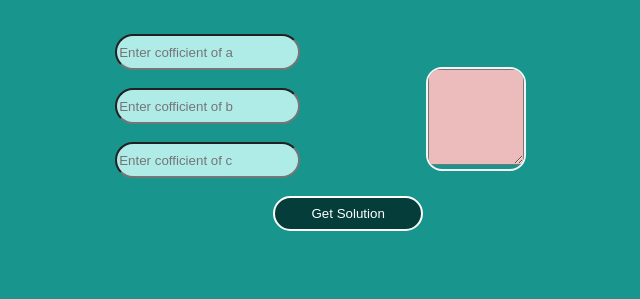
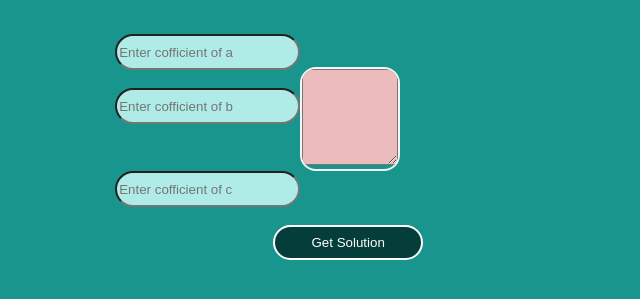
Before and after one commit to Mathurshab2210/Quadratic_root, a plain HTML site: page index.html in a window 1280 px wide. Shown: the part 113-412 px from the top of the page, without its empty margins (272-912 px from the left). Drawn offline with Linux system fonts and the light colour scheme.

Commit message:
Update root.css

```diff
--- a/root.css
+++ b/root.css
@@ -50,7 +50,7 @@
 }
 #solution{
     float: right;
-    margin-right: 35%;
+    margin-right: 55%;
     margin-top: -75px;
     border: 2px whitesmoke solid;
     border-radius: 16px;
```
